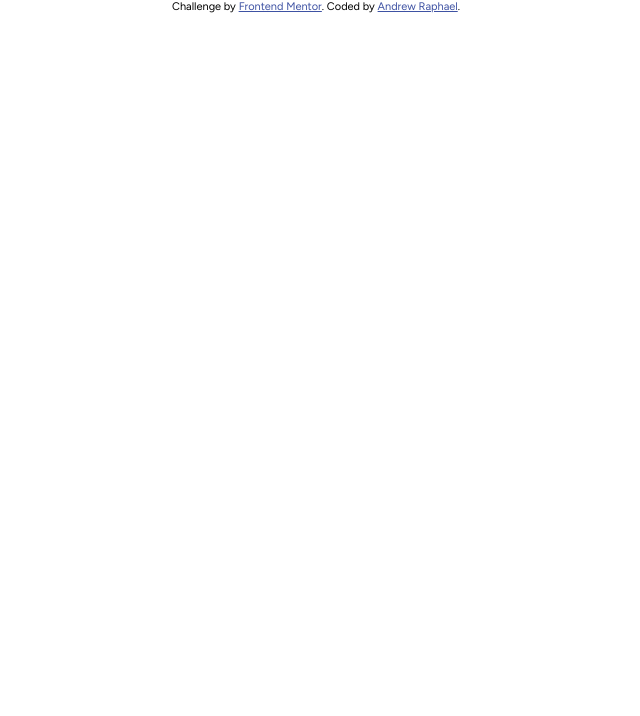
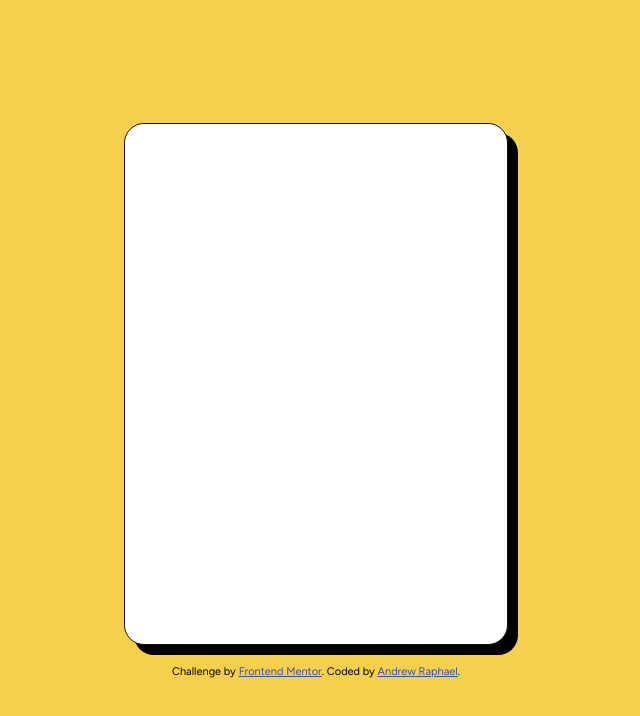
Before and after one commit to AndDevI/blog-preview-card, a plain HTML site: page index.html in a window 1280 px wide. Shown: the whole page, without its empty margins (324-964 px from the left). Drawn offline with Linux system fonts and the light colour scheme.

Commit message:
config container

```diff
--- a/css/style.css
+++ b/css/style.css
@@ -13,8 +13,32 @@
     font-family: "Figtree", sans-serif;
 }
 
+body {
+    background-color: var(--background-color);
+
+    display: flex;
+    justify-content: center;
+    align-items: center;
+
+    height: 100vh;
+}
+
+.container {
+    background-color: white;
+
+    width: 384px;
+    height: 522px;
+    padding: 24px;
+
+    border-radius: 20px;
+    border: 1px solid var(--gray-950);
+
+    box-shadow: 10px 10px 0px  rgba(0, 0, 0, 1);
+}
+
 .attribution {
     font-size: 11px; text-align: center;
+    margin-top: 20px;
 }
 .attribution a {
     color: hsl(228, 45%, 44%);
--- a/index.html
+++ b/index.html
@@ -11,11 +11,15 @@
     <title>Frontend Mentor | Blog preview card</title>
   </head>
   <body>
+    <main>
+      <div class="container">
 
 
-    <div class="attribution">
-      Challenge by <a href="https://www.frontendmentor.io?ref=challenge" target="_blank">Frontend Mentor</a>.
-      Coded by <a href="#">Andrew Raphael</a>.
-    </div>
+      </div>
+      <div class="attribution">
+        Challenge by <a href="https://www.frontendmentor.io?ref=challenge" target="_blank">Frontend Mentor</a>.
+        Coded by <a href="#">Andrew Raphael</a>.
+      </div>
+    </main>
   </body>
 </html>
```
